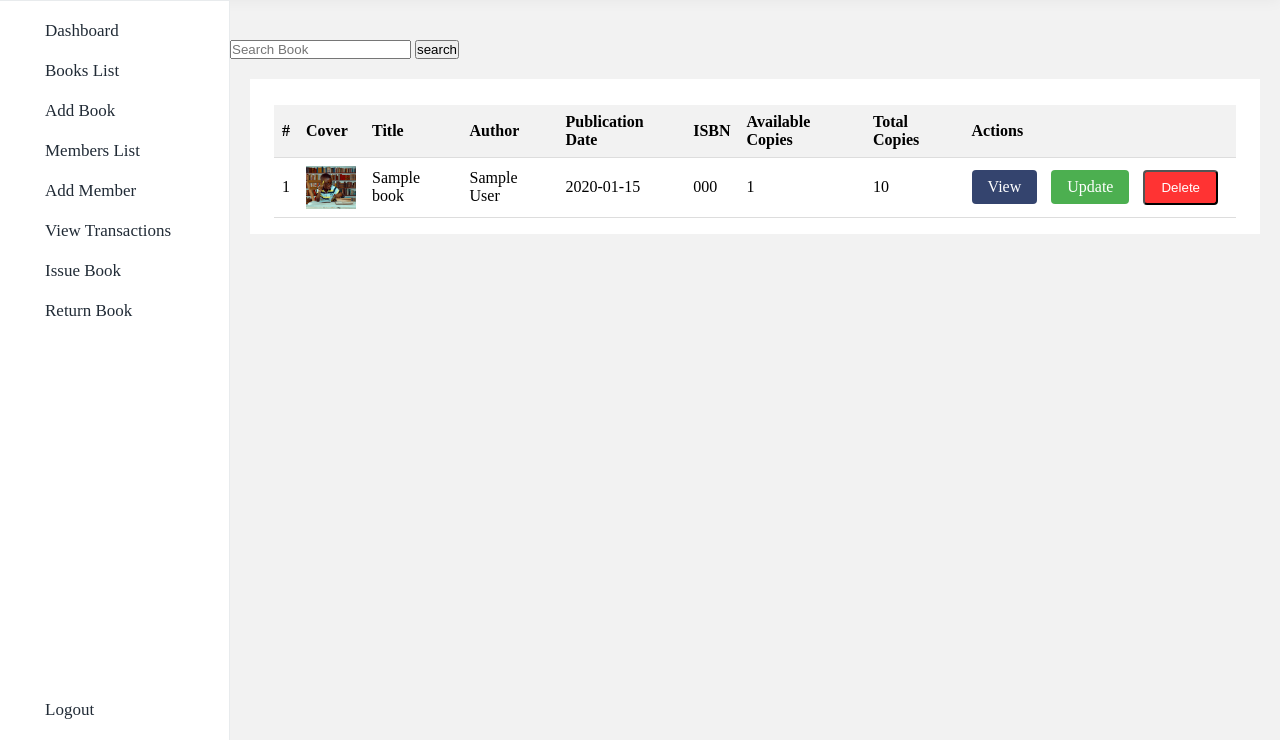
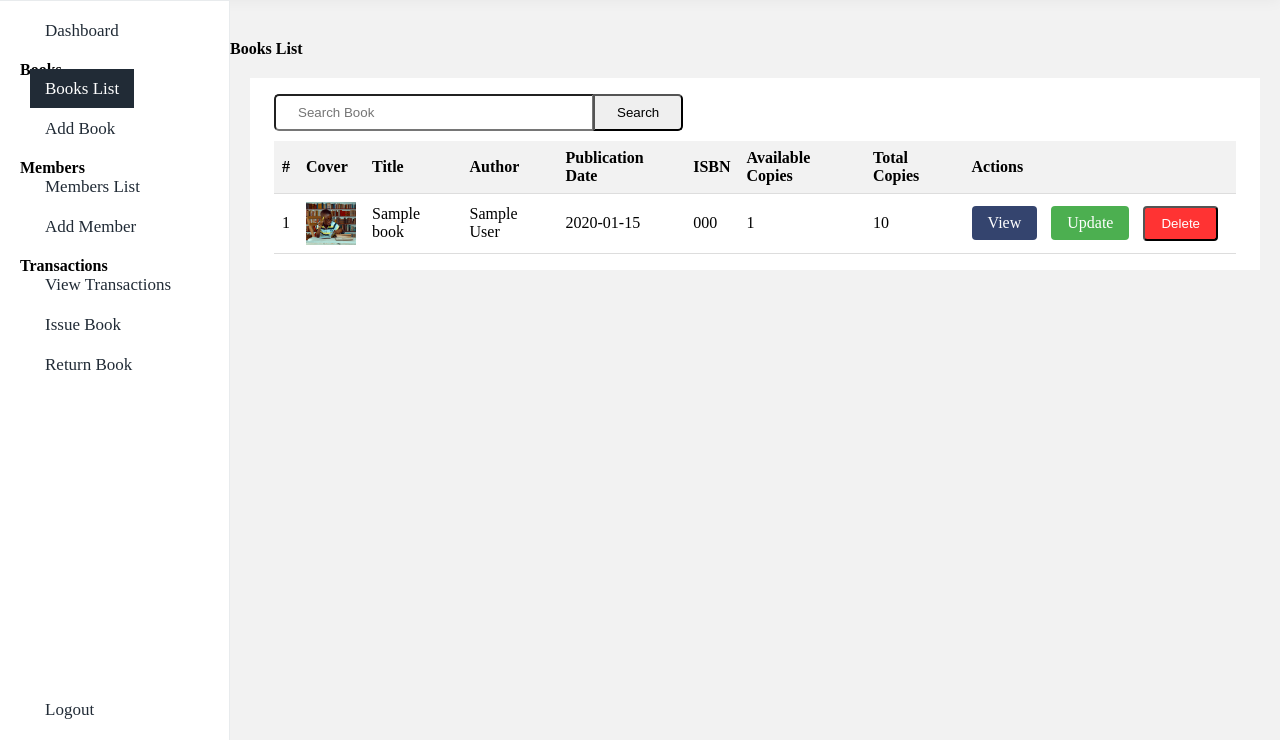
Before and after one commit to emmanuel-mwendwa/Library_Management_System, a Flask app: page /books/view_books in a window 1280 px wide. Shown: the part 60-800 px from the top of the page. Run offline with Flask 3, Linux system fonts and the light colour scheme; a user stored in the database is signed in; tables that the repository leaves empty hold one stand-in row (values such as "Sample post").

Commit message:
Acitve link have background color

```diff
--- a/app/books/views.py
+++ b/app/books/views.py
@@ -1,4 +1,4 @@
-from flask import render_template, redirect, url_for, flash
+from flask import render_template, redirect, url_for, flash, request
 
 from flask_login import login_required
 
@@ -39,11 +39,18 @@ def add_book():
     return render_template('books/add_book.html', form=form, submit_button_text=submit_button_text)
 
 
-@book.route("/view_books")
-@login_required
+@book.route("/view_books", methods=["GET"])
 def view_books():
 
-    books = Book.query.all()
+    search_term = request.args.get("search_term", "")
+
+    if search_term:
+        # Perform search query based on the search term
+        books = Book.query.filter(Book.title.ilike(f"%{search_term}%") | Book.author.ilike(f"%{search_term}%")).all()
+
+    else:
+
+        books = Book.query.all()
 
     return render_template("books/view_books.html", books=books)
 
--- a/app/static/base.css
+++ /dev/null
@@ -1,110 +0,0 @@
-*,
-*::before,
-*::after {
-    margin: 0;
-    padding: 0;
-    box-sizing: border-box;
-}
-
-body {
-    background-color: #f2f2f2;
-    display: flex;
-    flex-flow: column;
-    height: 100%;
-}
-
-.header {
-    height: 60px;
-    z-index: 999;
-    position: fixed;
-    top: 0px;
-    right: 0px;
-    left: 0px;
-    box-shadow: rgba(0, 0, 0, 0.05) 0px 0px 15px 0px;
-    background: rgb(255, 255, 255);
-    border-bottom: 1px solid transparent;
-
-    display: flex;
-    align-items: center;
-    justify-content: space-between;
-    padding: 0 40px;
-}
-
-.header a {
-    text-decoration: none;
-    font-size: 24px;
-    margin-left: 10px;
-}
-
-.header .user-profile {
-    display: flex;
-    align-items: center;
-    gap: 1.5rem;
-    text-align: end;
-}
-
-.sidebar {
-    /* margin-left: -575px; */
-    z-index: 1041;
-    background: rgb(255, 255, 255);
-
-    margin-top: 0px;
-    position: fixed;
-    top: 60px;
-    bottom: 0px;
-    left: 0px;
-    width: 230px;
-
-    border-right: 1px solid rgb(232, 235, 237);
-    border-top: 1px solid rgb(232, 235, 237);
-}
-
-.navbar {
-    padding: 20px;
-}
-
-.navbar .navbar-links {
-    list-style: none;
-}
-
-.navbar .navbar-links li {
-    margin-bottom: 20px;
-}
-
-.navbar .navbar-links li a {
-    padding: 10px 15px;
-    color: #212b36;
-
-    margin-left: 10px;
-    font-size: 17px;
-    font-weight: 500;
-
-    text-decoration: none;
-}
-
-.navbar .navbar-links li a:hover {
-    background-color: #212b36;
-    color: white;
-}
-
-.navbar .navbar-links li a:active {
-    color: yellow;
-    background-color: transparent;
-    text-decoration: underline;
-  }
-
-.navbar .navbar-links .logout {
-    position: absolute;
-    bottom: 0px;
-}
-
-.page-wrapper {
-    position: fixed;
-    top: 60px;
-    bottom: 0px;
-    left: 230px;
-    right: 0px;
-
-    padding-top: 30px;
-    overflow-x: scroll;
-}
--- a/app/static/dashboard.css
+++ /dev/null
@@ -1,20 +0,0 @@
-.dash-card-container {
-    display: flex;
-    flex-wrap: wrap;
-    gap: 1.2rem;
-    margin-bottom: 20px;
-}
-
-.dash-card {
-    height: 80px;
-    width: 250px;
-    background-color: #fff;
-    padding-left: 12px;
-    margin: 0px auto;
-}
-
-
-.recents-container {
-    display: grid;
-    grid-template-columns: 1fr 1fr;
-}
--- /dev/null
+++ b/app/static/js/activePage.js
@@ -0,0 +1,8 @@
+const activePage = window.location.pathname;
+const navLinks = document.querySelectorAll('nav ul li a').forEach(link => {
+    if(link.href.includes(`${activePage}`)) {
+        link.classList.add('active');
+    }
+})
+
+console.log(activePage)
--- /dev/null
+++ b/app/static/style.css
@@ -0,0 +1,239 @@
+*,
+*::before,
+*::after {
+    margin: 0;
+    padding: 0;
+    box-sizing: border-box;
+}
+
+body {
+    background-color: #f2f2f2;
+    display: flex;
+    flex-flow: column;
+    height: 100%;
+}
+
+/* base layout starts here  */
+
+.header {
+    height: 60px;
+    z-index: 999;
+    position: fixed;
+    top: 0px;
+    right: 0px;
+    left: 0px;
+    box-shadow: rgba(0, 0, 0, 0.05) 0px 0px 15px 0px;
+    background: rgb(255, 255, 255);
+    border-bottom: 1px solid transparent;
+
+    display: flex;
+    align-items: center;
+    justify-content: space-between;
+    padding: 0 40px;
+}
+
+.header a {
+    text-decoration: none;
+    font-size: 24px;
+    margin-left: 10px;
+}
+
+.header .user-profile {
+    display: flex;
+    align-items: center;
+    gap: 1.5rem;
+    text-align: end;
+}
+
+.sidebar {
+    /* margin-left: -575px; */
+    z-index: 1041;
+    background: rgb(255, 255, 255);
+
+    margin-top: 0px;
+    position: fixed;
+    top: 60px;
+    bottom: 0px;
+    left: 0px;
+    width: 230px;
+
+    border-right: 1px solid rgb(232, 235, 237);
+    border-top: 1px solid rgb(232, 235, 237);
+}
+
+.navbar {
+    padding: 20px;
+}
+
+.navbar .navbar-links {
+    list-style: none;
+}
+
+.navbar .navbar-links li {
+    margin-bottom: 20px;
+}
+
+.navbar .navbar-links li a {
+    padding: 10px 15px;
+    color: #212b36;
+
+    margin-left: 10px;
+    font-size: 17px;
+    font-weight: 500;
+
+    text-decoration: none;
+}
+
+.navbar .navbar-links li a:hover {
+    background-color: #212b36;
+    color: white;
+}
+
+.navbar .navbar-links li a:is(:link, :active, :visited).active {
+    background-color: #212b36;
+    color: white;
+}
+
+.navbar .navbar-links .logout {
+    position: absolute;
+    bottom: 0px;
+}
+
+.page-wrapper {
+    position: fixed;
+    top: 60px;
+    bottom: 0px;
+    left: 230px;
+    right: 0px;
+
+    padding-top: 30px;
+    overflow-x: scroll;
+}
+
+/* base layout ends here  */
+
+/* dashboard starts here  */
+
+.dash-card-container {
+    display: grid;
+    grid-template-columns: repeat(4, 1fr);
+    gap: 1.2rem;
+}
+
+.dash-card {
+    height: 80px;
+    width: 280px;
+    background-color: #fff;
+    padding-left: 12px;
+    margin: 0px auto;
+}
+
+.recent-members,
+.recent-books,
+.recent-issues,
+.recent-returns {
+    grid-column: span 2;
+}
+
+
+/* dashboard card ends here  */
+
+/* Flashes messages section */
+
+.flashed-messages-section {
+    margin: 0px 20px 10px;
+}
+
+.flashed-messages-div {
+    font-size: 1.2rem;
+    padding: 9px 22px;
+    border-radius: 4px;
+    margin: 0 auto;
+
+    max-width: 1000px;
+
+    display: flex;
+    justify-content: space-between;
+    align-items: center;
+}
+
+
+.close-alert div::before,
+.close-alert div::after {
+    content: "";
+    display: block;
+    margin-top: -3px;
+    height: 3px;
+    width: 20px;
+    background-color: black;
+    border-radius: 1px;
+}
+
+.close-alert div::before {
+    transform: rotate(-45deg);
+}
+
+.close-alert div::after {
+    transform: rotate(45deg);
+}
+
+.flashed-messages-section .error {
+    background-color: rgba(255, 0, 0, 0.4);
+}
+
+.flashed-messages-section .success {
+    background-color: green;
+}
+
+/* Flashed messages end here */
+
+/* add form starts here  */
+
+.form-container {
+    max-width: 500px;
+    margin: 0 auto;
+}
+
+.add-form {
+    background-color: #f4f4f4;
+    padding: 20px;
+    border: 1px solid #ddd;
+    border-radius: 8px;
+}
+
+.form-group {
+    margin-bottom: 15px;
+}
+
+.form-label {
+    display: block;
+    font-weight: bold;
+    margin-bottom: 5px;
+}
+
+.form-control {
+    width: 100%;
+    padding: 10px;
+    box-sizing: border-box;
+    border: 1px solid #ccc;
+    border-radius: 4px;
+    font-size: 16px;
+    margin-bottom: 12px;
+}
+
+.submit-button {
+    background-color: #4caf50;
+    color: #fff;
+    padding: 10px 15px;
+    border: none;
+    border-radius: 4px;
+    cursor: pointer;
+    font-size: 16px;
+    width: 100%;
+}
+
+.submit-button:hover {
+    background-color: #45a049;
+}
+
+/* add details to form ends here  */
--- a/app/static/tables.css
+++ b/app/static/tables.css
@@ -1,8 +1,24 @@
-/* Books and Members table */
+/* Books and Members table starts here */
 .list-container {
     margin: 20px;
     padding: 16px 24px;
     background-color: #fff;
+}
+
+.list-container form {
+}
+
+.list-container form input[type='search'] {
+    padding: 9px 22px;
+    min-width: 320px;
+    border-radius: 5px 0px 0px 5px;
+    margin-right: -5px;
+}
+
+.list-container form input[type='submit'] {
+    padding: 9px 22px;
+    border-radius: 0px 5px 5px 0px;
+
 }
 
 .list-title {
@@ -73,4 +89,4 @@
     background-color: #e53935;
 }
 
-/* Books table */
+/* Books and Members table ends here */
--- a/app/templates/base.html
+++ b/app/templates/base.html
@@ -1,22 +1,23 @@
 <!DOCTYPE html>
 <html lang="en">
   <head>
-    <meta charset="UTF-8">
-    <meta name="viewport" content="width=device-width, initial-scale=1.0">
-    <title>{% block title %} {% endblock %} </title>
+    <meta charset="UTF-8" />
+    <meta name="viewport" content="width=device-width, initial-scale=1.0" />
+    <title>{% block title %} {% endblock %}</title>
 
     {% block styles %}
-        <link rel="stylesheet" href="{{ url_for('static', filename='base.css') }}">
-        <link rel="stylesheet" href="{{ url_for('static', filename='tables.css') }}">
-        <link rel="stylesheet" href="{{ url_for('static', filename='flash.css') }}">
-        <link rel="stylesheet" href="{{url_for('static', filename='add_form.css')}}">
-        <link rel="stylesheet" href="{{url_for('static', filename='card.css')}}">
-        <link rel="stylesheet" href="{{url_for('static', filename='dashboard.css')}}">
+    <link
+      rel="stylesheet"
+      href="{{ url_for('static', filename='style.css') }}"
+    />
+    <link
+      rel="stylesheet"
+      href="{{ url_for('static', filename='tables.css') }}"
+    />
+    <link rel="stylesheet" href="{{url_for('static', filename='card.css')}}" />
     {% endblock %}
-
   </head>
   <body>
-
     <div class="main-wrapper">
       {% if current_user.is_authenticated %}
       <div class="header">
@@ -24,65 +25,67 @@
 
         <div class="user-profile">
           <p>Hello, {{ current_user.first_name }}</p>
-                <img src="{{ url_for('static', filename='images/login.jpg')}}" alt="" style="width: 40px; height: 40px; border-radius: 50%;">
+          <img
+            src="{{ url_for('static', filename='images/login.jpg')}}"
+            alt=""
+            style="width: 40px; height: 40px; border-radius: 50%"
+          />
         </div>
-
       </div>
-
 
       <div class="sidebar">
         <nav class="navbar">
-
           <ul class="navbar-links">
             <li><a href="{{ url_for('home')}}">Dashboard</a></li>
+            <h4>Books</h4>
             <li><a href="{{ url_for('book.view_books')}}">Books List</a></li>
             <li><a href="{{ url_for('book.add_book')}}">Add Book</a></li>
-                    <li><a href="{{ url_for('member.view_members')}}">Members List</a></li>
+            <h4>Members</h4>
+            <li>
+              <a href="{{ url_for('member.view_members')}}">Members List</a>
+            </li>
             <li><a href="{{ url_for('member.add_member')}}">Add Member</a></li>
-                    <li><a href="{{ url_for('transaction.view_transactions')}}">View Transactions</a></li>
-                    <li><a href="{{ url_for('transaction.issue_book')}}">Issue Book</a></li>
-                    <li><a href="{{ url_for('transaction.return_book')}}">Return Book</a></li>
-                    <li class="logout"><a href="{{ url_for('auth.logout')}}">Logout</a></li>
+            <h4>Transactions</h4>
+            <li>
+              <a href="{{ url_for('transaction.view_transactions')}}"
+                >View Transactions</a
+              >
+            </li>
+            <li>
+              <a href="{{ url_for('transaction.issue_book')}}">Issue Book</a>
+            </li>
+            <li>
+              <a href="{{ url_for('transaction.return_book')}}">Return Book</a>
+            </li>
+            <li class="logout">
+              <a href="{{ url_for('auth.logout')}}">Logout</a>
+            </li>
           </ul>
         </nav>
       </div>
 
       <div class="page-wrapper">
         <div class="content-div">
-                {% endif %}
-                {% block content %}
+          {% endif %} {% block content %}
 
           <!-- display error or success messages  -->
 
           <section class="flashed-messages-section">
-                        {% with messages = get_flashed_messages(with_categories=true) %}
-                        {% if messages %}
-                        {% for category, message in messages %}
+            {% with messages = get_flashed_messages(with_categories=true) %} {%
+            if messages %} {% for category, message in messages %}
             <div class="flashed-messages-div {{category}}">
               <p>{{ message }}</p>
               <span class="close-alert">
                 <div></div>
               </span>
             </div>
-                        {% endfor %}
-                            {% endif %}
-                            {% endwith %}
+            {% endfor %} {% endif %} {% endwith %}
           </section>
 
           {% endblock %}
-
         </div>
       </div>
-
-
-
     </div>
-
-
-
-
-
-
-
   </body>
+  <script defer src="{{ url_for('static', filename='js/activePage.js')}}"></script>
 </html>
--- a/app/templates/books/view_books.html
+++ b/app/templates/books/view_books.html
@@ -8,12 +8,16 @@
 
 {{ super() }}
 
-  <form action="">
-    <input type="search" name="" id="" placeholder="Search Book">
-    <input type="submit" value="search">
-  </form>
+
+  <div class="page-title">
+    <h4>Books List</h4>
+  </div>
 
   <div class="list-container">
+    <form action="{{ url_for('book.view_books') }}" method="get">
+      <input type="search" name="search_term" value="{{ request.args.get('search_term', '') }}" placeholder="Search Book">
+      <input type="submit" value="Search">
+    </form>
     <table class="list-table">
       <thead>
           <tr>
--- a/app/templates/members/view_members.html
+++ b/app/templates/members/view_members.html
@@ -9,6 +9,10 @@
 {{ super() }}
 
   <div class="list-container">
+    <form action="{{ url_for('member.view_members') }}" method="get">
+      <input type="search" name="search_term" value="{{ request.args.get('search_term', '') }}" placeholder="Search Member">
+      <input type="submit" value="Search">
+    </form>
     <table class="list-table">
       <thead>
           <tr>
--- a/main.py
+++ b/main.py
@@ -2,7 +2,7 @@ from app import create_app, db
 
 from flask_migrate import Migrate
 
-from flask import render_template
+from flask import render_template, redirect, url_for
 
 from app.models import Book, Member, Transaction
 
@@ -11,6 +11,10 @@ app = create_app('default')
 migrate = Migrate(app, db)
 
 @app.route("/")
+def index():
+    return redirect(url_for('home'))
+
+@app.route("/home")
 def home():
 
     recent_books = Book.query.order_by(Book.created_at.desc()).limit(4).all()
```
Also changed, not shown: app/members/views.py (+10 -2 lines), app/static/add_form.css (deleted, +0 -46 lines), app/static/flash.css (deleted, +0 -44 lines), app/templates/index.html (+25 -19 lines). Lines whose indentation alone changed are shown as unchanged.
